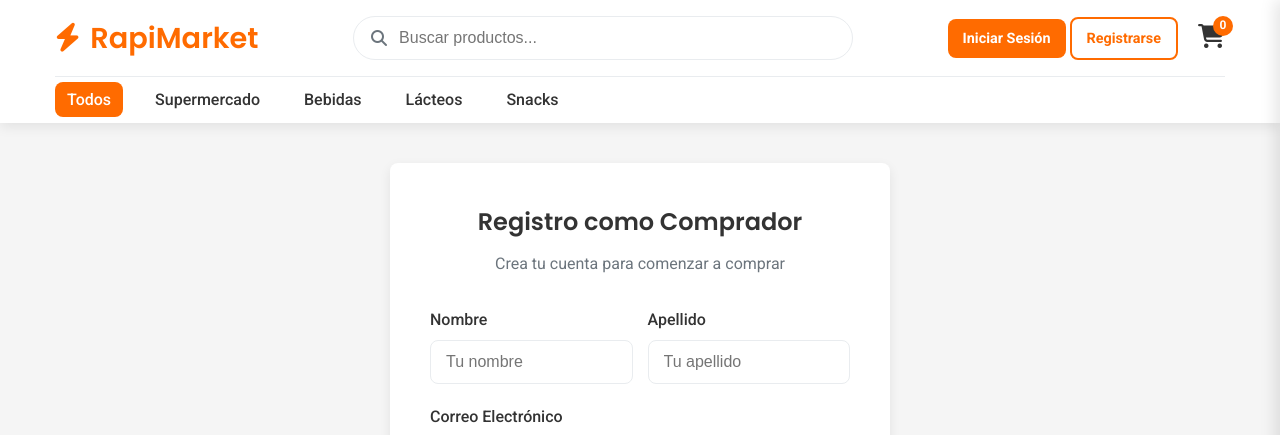
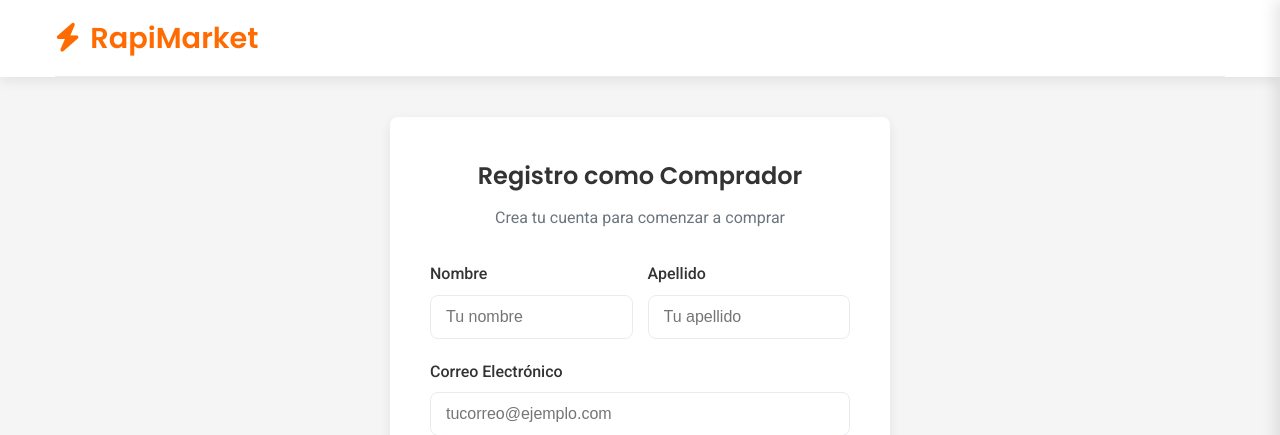
Before and after one commit to JORGELVASQUEZ/uso_personal_pruebas, a PHP site: page /register-buyer.php in a window 1280 px wide. Shown: the top 435 px of the page. Run offline with PHP 8.4, Linux system fonts and the light colour scheme; data that the repository does not hold is empty.

Commit message:
actualizacion

```diff
--- a/proyecto/register-buyer.php
+++ b/proyecto/register-buyer.php
@@ -12,7 +12,7 @@
     <link rel="stylesheet" href="styles.css">
 </head>
 <body>
-    <!-- Header (unificado con index.php) -->
+    <!-- Header simplificado (igual que register.php) -->
     <header>
         <div class="container">
             <div class="header-top">
@@ -22,32 +22,6 @@
                         <h1>RapiMarket</h1>
                     </a>
                 </div>
-
-                <div class="search-bar">
-                    <i class="fas fa-search"></i>
-                    <input type="text" placeholder="Buscar productos...">
-                </div>
-
-                <div class="header-actions">
-                    <div id="auth-buttons"></div>
-                    <div class="cart-icon" id="open-cart">
-                        <i class="fas fa-shopping-cart"></i>
-                        <span class="cart-count">0</span>
-                    </div>
-                    <div class="hamburger">
-                        <i class="fas fa-bars"></i>
-                    </div>
-                </div>
-            </div>
-
-            <div class="header-bottom">
-                <ul class="categories">
-                    <li><a href="products.php" class="active">Todos</a></li>
-                    <li><a href="products.php?category=supermercado">Supermercado</a></li>
-                    <li><a href="products.php?category=bebidas">Bebidas</a></li>
-                    <li><a href="products.php?category=lacteos">Lácteos</a></li>
-                    <li><a href="products.php?category=snacks">Snacks</a></li>
-                </ul>
             </div>
         </div>
     </header>
```
Also changed, not shown: proyecto/register-seller.php (+1 -27 lines).
